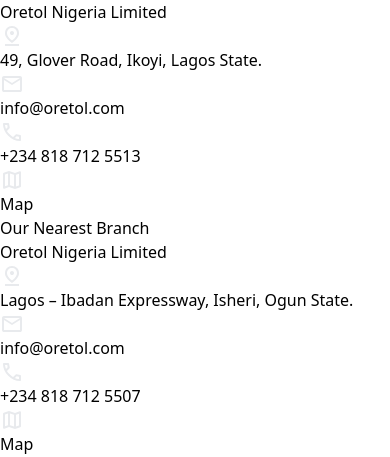
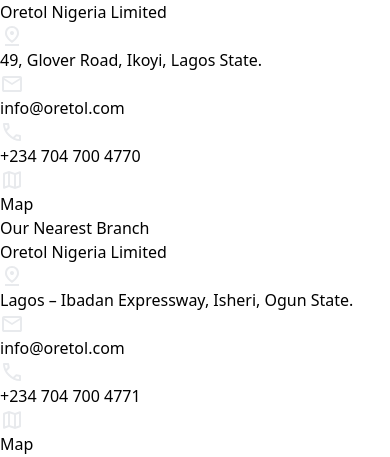
Before and after one commit to doshservices/oretol, a React (Vite) app: page /contact in a window 390 px wide. Shown: the part 860-1317 px from the top of the page. Built offline with nearby package versions, Linux system fonts and the light colour scheme.

Commit message:
Update contact information in Contact.tsx with new phone numbers

```diff
--- a/src/views/Contact.tsx
+++ b/src/views/Contact.tsx
@@ -37,14 +37,14 @@
                   heading="Our Headquarters"
                   address="49, Glover Road, Ikoyi, Lagos State."
                   email="info@oretol.com"
-                  number="+234 818 712 5513"
+                  number="+234 704 700 4770"
                 />
               </div>
               <ContactAddress
                 heading="Our Nearest Branch"
                 address="Lagos – Ibadan Expressway, Isheri, Ogun State."
                 email="info@oretol.com"
-                number="+234 818 712 5507"
+                number="+234 704 700 4771"
               />
             </div>
             <ContactForm />
```
